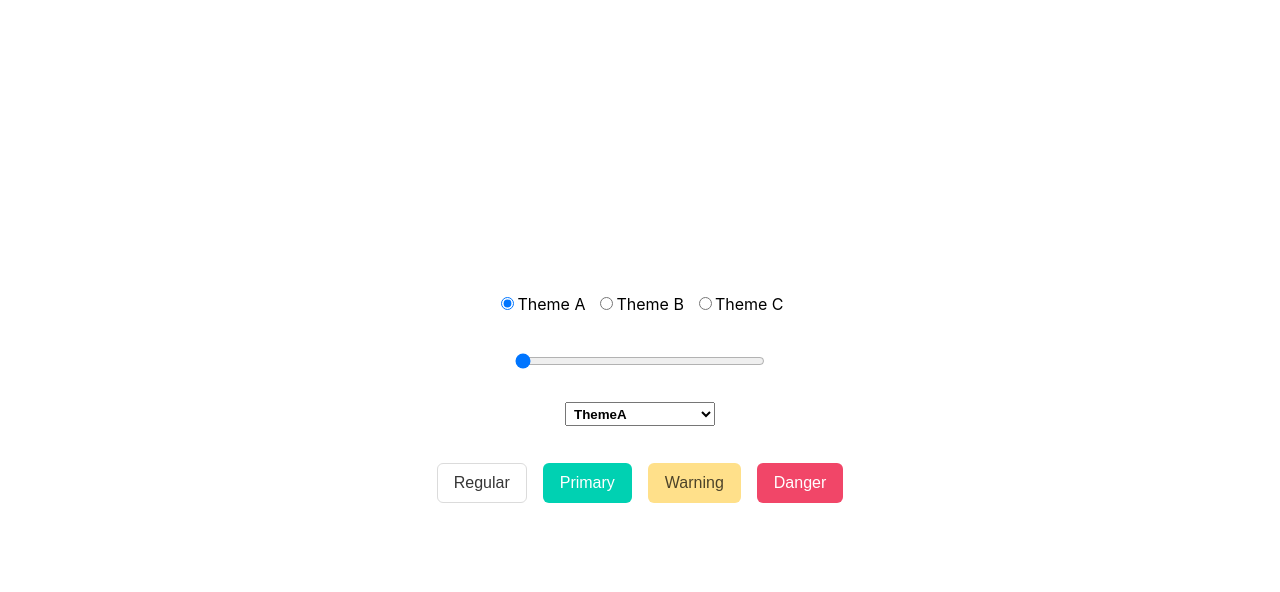
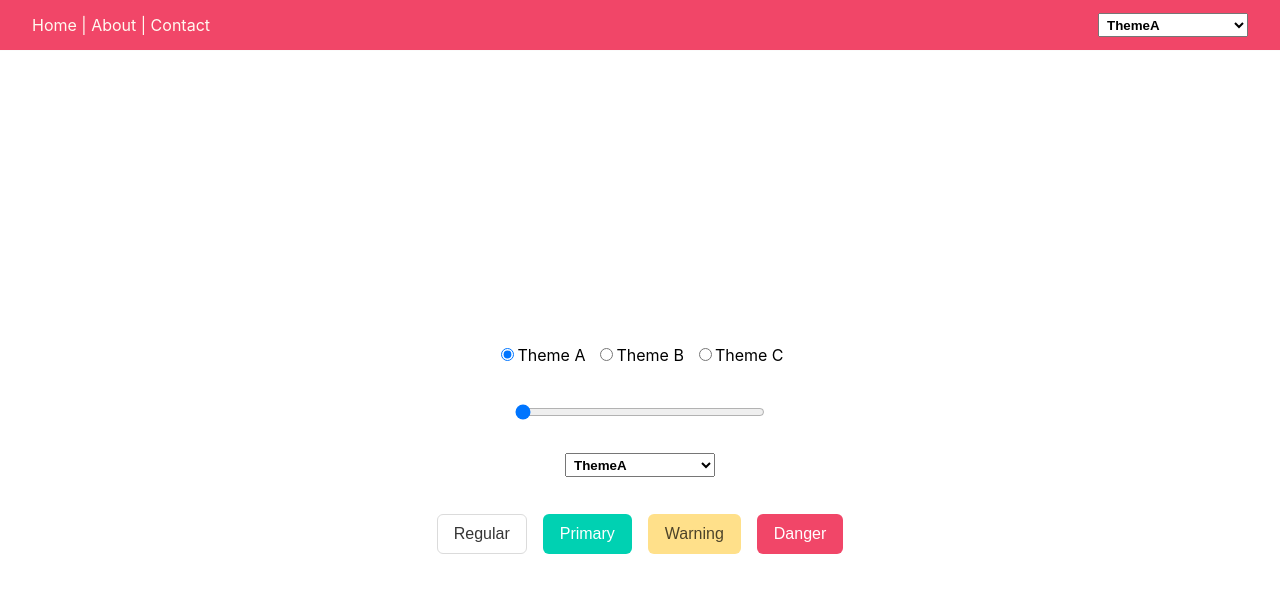
Before and after one commit to Patagonian-IUPA/cra-vscode-template, a React (Create React App) app: page / in a window 1280 px wide. Shown: the top 592 px of the page. Built offline with nearby package versions, Linux system fonts and the light colour scheme.

Commit message:
add a top navbar

```diff
--- a/src/App.js
+++ b/src/App.js
@@ -6,16 +6,20 @@ import classNames from 'classnames';
 import ButtonsGroup from './themes/components/ButtonsGroup';
 import { ThemeSelect } from './themes/selectors/ThemeSelect';
 import ThemeRange from './themes/selectors/ThemeRange';
+import TopNavbar from './components/TopNavbar';
 
 const App = () => {
   const [theme, setTheme] = useState(Themes.ThemeA);
 
   return (
-    <div className={classNames(styles.App, theme)}>
-      <ThemeRadio theme={theme} onThemeChange={setTheme} />
-      <ThemeRange theme={theme} onThemeChange={setTheme} />
-      <ThemeSelect theme={theme} onThemeChange={setTheme} />
-      <ButtonsGroup />
+    <div className={theme}>
+      <TopNavbar theme={theme} onThemeChange={setTheme} />
+      <div className={classNames(styles.App)}>
+        <ThemeRadio theme={theme} onThemeChange={setTheme} />
+        <ThemeRange theme={theme} onThemeChange={setTheme} />
+        <ThemeSelect theme={theme} onThemeChange={setTheme} />
+        <ButtonsGroup />
+      </div>
     </div>
   );
 };
--- /dev/null
+++ b/src/components/TopNavbar.jsx
@@ -0,0 +1,16 @@
+import React from 'react';
+import { ThemeSelect } from '../themes/selectors/ThemeSelect';
+import style from './TopNavbar.module.css';
+
+export const TopNavbar = ({ theme, onThemeChange }) => {
+  return (
+    <div className={style.TopNavbar}>
+      <div>Home | About | Contact</div>
+      <div>
+        <ThemeSelect theme={theme} onThemeChange={onThemeChange} />
+      </div>
+    </div>
+  );
+};
+
+export default TopNavbar;
--- /dev/null
+++ b/src/components/TopNavbar.module.css
@@ -0,0 +1,11 @@
+.TopNavbar {
+  color: floralwhite;
+  height: 50px;
+  background-color: var(--button-danger-bgcolor);
+  border-bottom: 1px solid #fbfbfb;
+  display: flex;
+  justify-content: space-between;
+  align-items: center;
+  padding: 0 2em;
+  transition: background-color 0.5s, color 0.5s, border 0.5s;
+}
```
